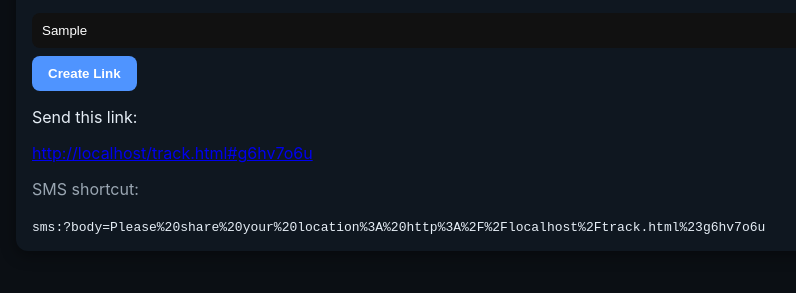
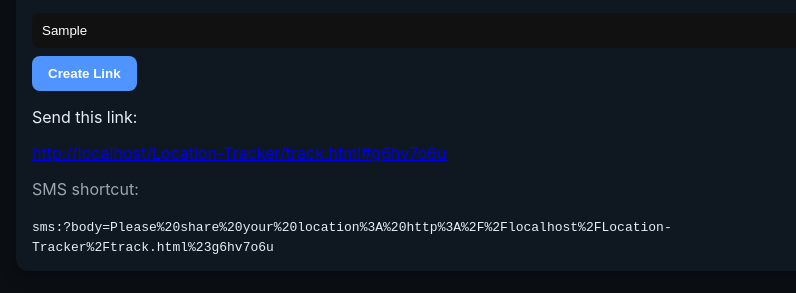
Before and after one commit to aap-rauf/Location-Tracker, a website: page index.html in a window 1280 px wide. Both pictures are taken after typing "Sample" into the empty fields and a click on the button "Create Link". Shown: the part 161-454 px from the top of the page, without its empty margins (224-1020 px from the left). Drawn offline with Linux system fonts and the light colour scheme.

Commit message:
Update index.html

```diff
--- a/index.html
+++ b/index.html
@@ -25,7 +25,7 @@
 document.getElementById('create').onclick = async () => {
   const note = document.getElementById('note').value;
   const token = Math.random().toString(36).slice(2,10);
-  const url = location.origin + '/track.html#' + token;
+  const url = location.origin + '/Location-Tracker/track.html#' + token;
   localStorage.setItem(token, JSON.stringify({locations: []}));
   document.getElementById('out').innerHTML = `
     <p>Send this link:</p>
```
